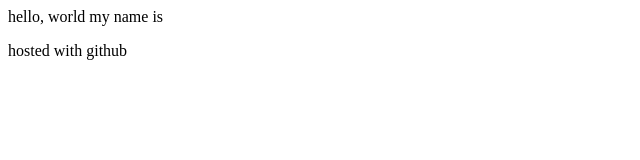
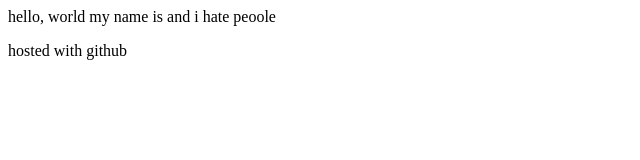
Before and after one commit to benediktboeck3/benediktboeck3.github.io, a plain HTML site: page index.html in a window 1280 px wide. Shown: the whole page, without its empty margins (0-640 px from the left). Drawn offline with Linux system fonts and the light colour scheme.

Commit message:
Update index.html

```diff
--- a/index.html
+++ b/index.html
@@ -7,7 +7,7 @@
         <title>hello</title>
     </head>
     <body>
-        hello, world my name is
+        hello, world my name is and i hate peoole
         <p> hosted with github </p>
     </body>
 </html>
```
